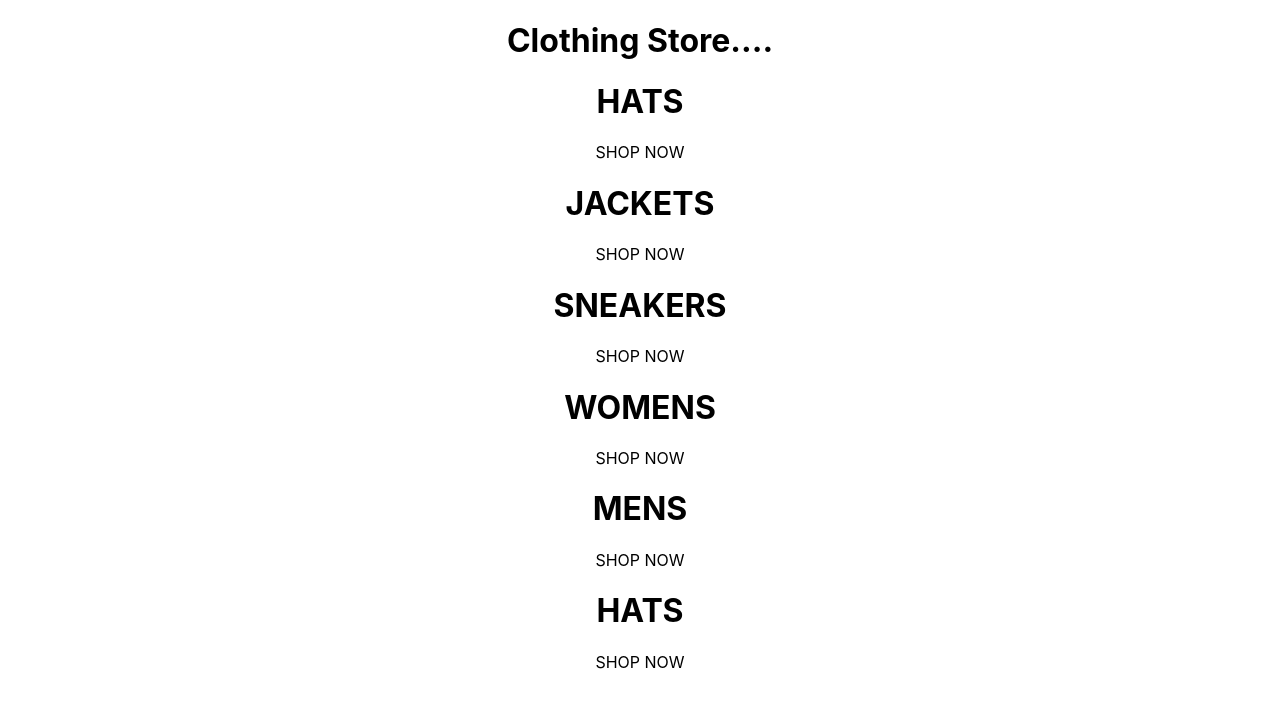
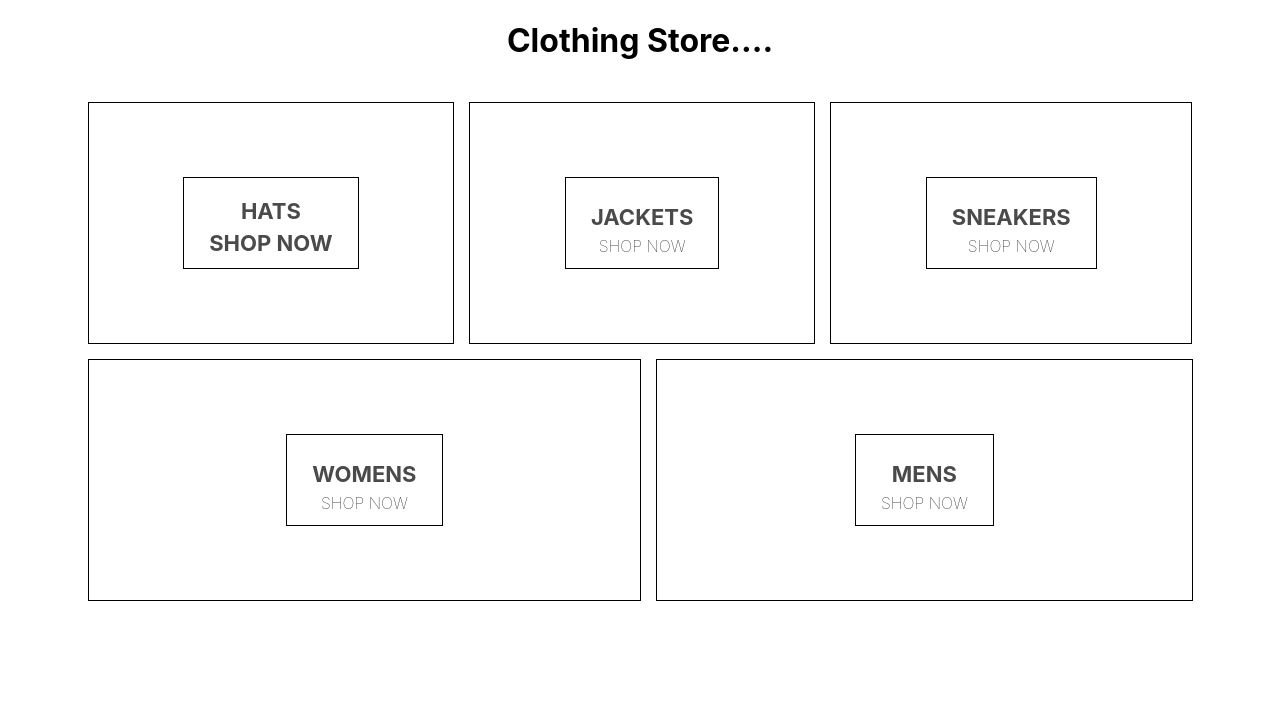
Before and after one commit to lajawanti/clothing-store, a React (Create React App) app: page / in a window 1280 px wide. Shown: the top 708 px of the page. Built offline with nearby package versions, Linux system fonts and the light colour scheme.

Commit message:
SCSS add

```diff
--- a/package.json
+++ b/package.json
@@ -6,6 +6,7 @@
     "@testing-library/jest-dom": "^4.2.4",
     "@testing-library/react": "^9.3.2",
     "@testing-library/user-event": "^7.1.2",
+    "node-sass": "^4.13.1",
     "react": "^16.12.0",
     "react-dom": "^16.12.0",
     "react-scripts": "3.4.0"
--- a/src/HomePage.component.jsx
+++ b/src/HomePage.component.jsx
@@ -1,4 +1,5 @@
 import React from 'react';
+import './homepage.styles.scss'
 
 const HomePage = () => (
     <div className = 'homepage'>
@@ -38,12 +39,6 @@ const HomePage = () => (
                 </div>
             </div>
 
-            <div className = 'menu-item'>
-                <div className = 'content'>
-                    <h1>HATS</h1>
-                    <span>SHOP NOW</span>
-                </div>
-            </div>
         </div>
     </div>
 )
--- /dev/null
+++ b/src/homepage.styles.scss
@@ -0,0 +1,53 @@
+.homepage{
+    display: flex;
+    flex-direction: column;
+    align-items: center;
+    padding: 20px 80px;
+}
+
+.directory-menu {
+    width: 100%;
+    display: flex;
+    flex-wrap: wrap;
+    justify-content: space-between;
+}
+
+.menu-item {
+    min-width: 30%;
+    height: 240px;
+    flex: 1 1 auto;
+    display: flex;
+    align-items: center;
+    justify-content: center;
+    border: 1px solid black;
+    margin: 0 7.5px 15px;
+
+    &:first-child {
+        margin-right: 7.5px;
+    }
+    &:last-child {
+        margin-left: 7.5px;
+    }
+
+    .content {
+        height: 90px;
+        padding: 0 25px;
+        display: flex;
+        flex-direction: column;
+        align-items: center;
+        justify-content: center;
+        border: 1px solid black;
+    }
+
+    .title {
+        font-weight: bold;
+        margin-bottom: 6px;
+        font-size: 22px;
+        color: #4a4a4a;
+    }
+
+    .subtitle {
+        font-weight: lighter;
+        font-size: 16px;
+    }
+}
```
Also changed, not shown: 1 other file (tests, documents, lock files or other folders).
